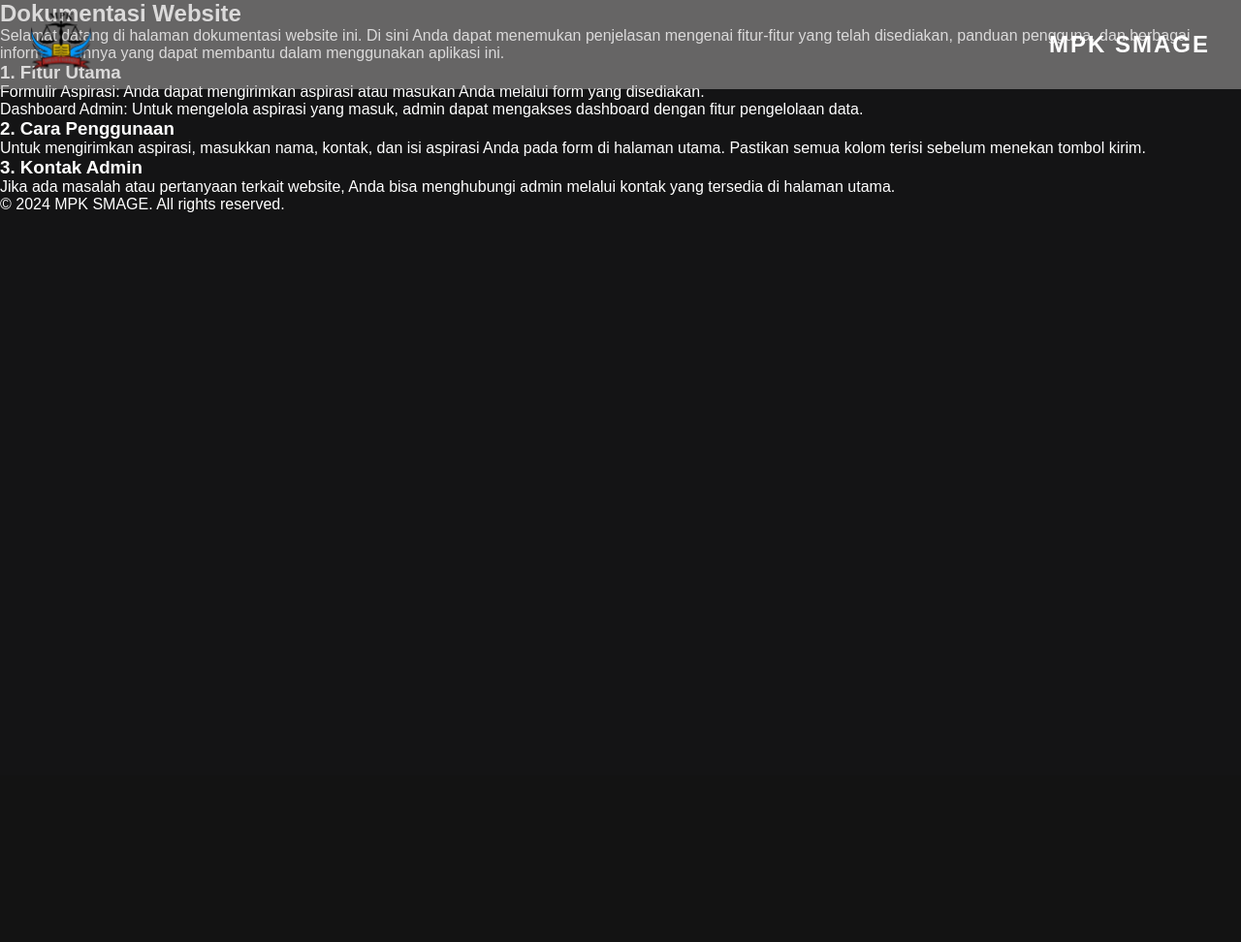
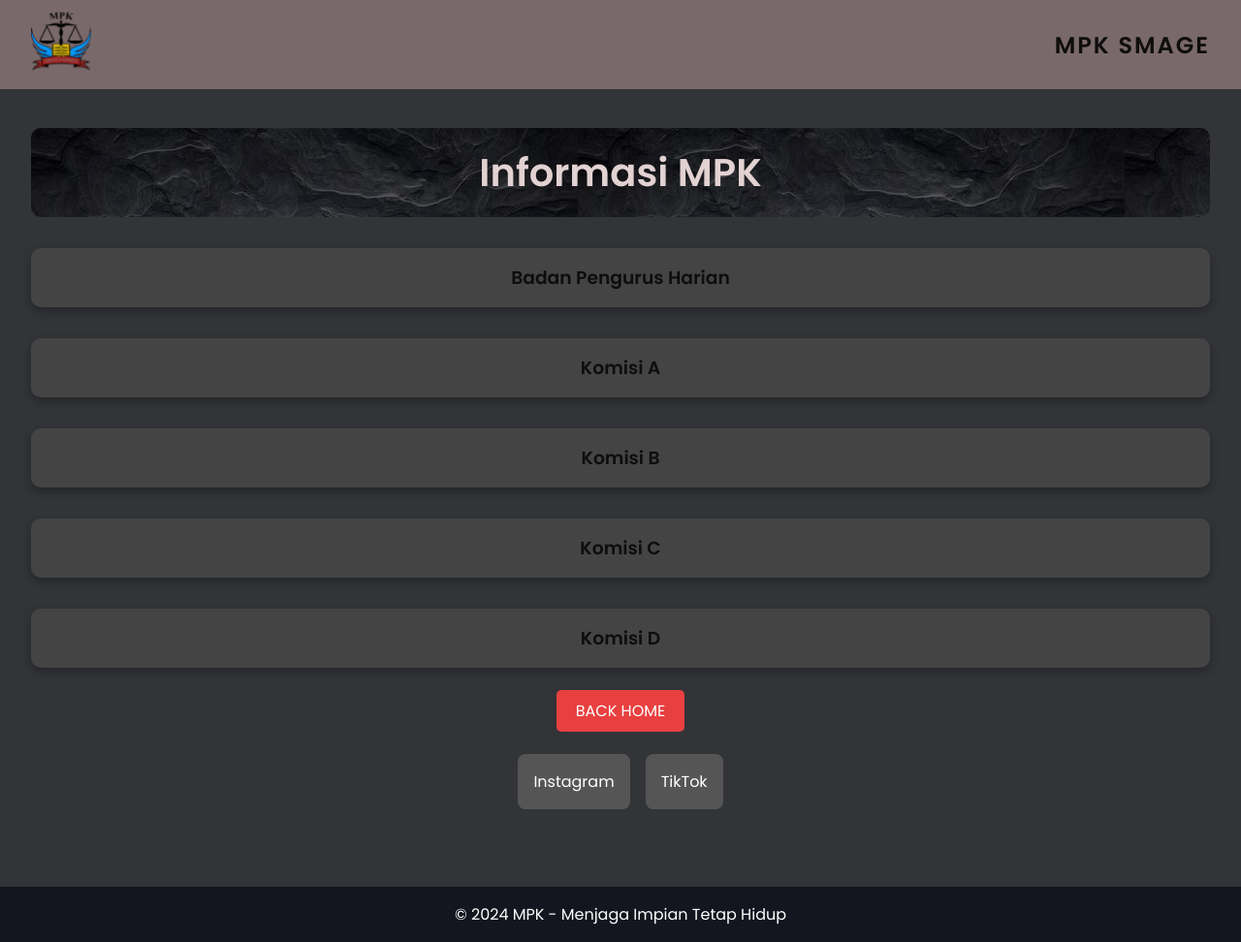
Before and after one commit to garlas/webAspirasi, a PHP site: page /dokumen.html in a window 1280 px wide. Shown: the whole page at 97% size. Before the commit the page ends 219 px from the top, so only its background shows below. Run offline with PHP 8.4, Linux system fonts and the light colour scheme.

Commit message:
pengubahan dan penambahan halaman

```diff
--- a/dokumen.html
+++ b/dokumen.html
@@ -3,8 +3,166 @@
   <head>
     <meta charset="UTF-8" />
     <meta name="viewport" content="width=device-width, initial-scale=1.0" />
-    <title>Dokumentasi</title>
-    <link rel="stylesheet" href="style/as.css" />
+    <title>MPK SMAN 1 GEDEG - Komisi</title>
+    <link
+      href="https://fonts.googleapis.com/css2?family=Poppins:wght@300;400;600&display=swap"
+      rel="stylesheet"
+    />
+    <style>
+      * {
+        margin: 0;
+        padding: 0;
+        box-sizing: border-box;
+      }
+
+      body {
+        font-family: "Poppins", sans-serif;
+        background-color: #323438;
+        color: #0f0d0d;
+        overflow-x: hidden;
+      }
+
+      .navbar {
+        display: flex;
+        justify-content: space-between;
+        align-items: center;
+        padding: 1rem 2rem;
+        position: fixed;
+        width: 100%;
+        top: 0;
+        background: rgba(141, 119, 119, 0.8);
+        z-index: 1000;
+        transition: all 0.6s ease-in-out;
+      }
+
+      .navbar img {
+        height: 60px;
+        animation: float 3s ease-in-out infinite;
+      }
+
+      .navbar h3 {
+        font-size: 1.5rem;
+        font-weight: 600;
+        letter-spacing: 2px;
+      }
+
+      @keyframes float {
+        0% {
+          transform: translateY(0);
+        }
+        50% {
+          transform: translateY(-10px);
+        }
+        100% {
+          transform: translateY(0);
+        }
+      }
+
+      .container {
+        margin-top: 100px;
+        padding: 2rem;
+        text-align: center;
+      }
+
+      h2 {
+        font-size: 2.5rem;
+        margin-bottom: 2rem;
+        background: url("../img/e.jpg");
+        padding: 1rem;
+        border-radius: 10px;
+        color: #e2d2d2;
+        animation: fadeInText 1s ease-in-out;
+      }
+
+      .komisi {
+        margin: 2rem 0;
+        background: #444;
+        padding: 1rem;
+        border-radius: 10px;
+        box-shadow: 0 4px 10px rgba(0, 0, 0, 0.3);
+        cursor: pointer;
+        transition: all 0.3s ease;
+        opacity: 0;
+        transform: translateY(30px);
+        animation: fadeInBox 1s forwards ease-in-out;
+      }
+
+      .komisi p {
+        display: none;
+        margin-top: 1rem;
+        color: #ccc;
+      }
+
+      .komisi.active p {
+        display: block;
+        animation: fadeInText 0.5s ease-in-out;
+      }
+
+      .contact-info {
+        margin-top: 2rem;
+        display: flex;
+        justify-content: center;
+        gap: 1rem;
+      }
+
+      .pq {
+        color: #fff; /* Warna teks */
+        background-color: #e84040; /* Warna latar belakang */
+        padding: 10px 20px; /* Ruang dalam */
+        text-decoration: none; /* Menghapus garis bawah */
+        border-radius: 5px; /* Sudut membulat */
+        transition: background-color 0.3s ease; /* Efek transisi */
+      }
+
+      /* Gaya ketika hover */
+      .pq:hover {
+        background-color: #7e0b0b; /* Warna latar belakang saat hover */
+      }
+
+      .contact-info a {
+        text-decoration: none;
+        color: white;
+        padding: 1rem;
+        border-radius: 8px;
+        background: #555;
+        transition: background 0.3s ease;
+      }
+
+      .contact-info a:hover {
+        background: #ffdd57;
+        color: #000;
+      }
+
+      .footer {
+        background-color: #14161f;
+        color: white;
+        text-align: center;
+        padding: 1rem;
+        margin-top: 3rem;
+      }
+
+      @keyframes fadeInText {
+        from {
+          opacity: 0;
+          transform: translateY(-20px);
+        }
+        to {
+          opacity: 1;
+          transform: translateY(0);
+        }
+      }
+
+      @keyframes fadeInBox {
+        0% {
+          opacity: 0;
+          transform: translateY(30px);
+        }
+        100% {
+          opacity: 1;
+          transform: translateY(0);
+        }
+      }
+    </style>
   </head>
   <body>
     <!-- Navbar -->
@@ -15,49 +173,79 @@
       </div>
     </header>
 
-    <!-- Main Content -->
-    <section id="documentation" class="documentation-section">
-      <div class="container">
-        <h2>Dokumentasi Website</h2>
+    <div class="container">
+      <h2>Informasi MPK</h2>
+
+      <div class="komisi" id="komisiA">
+        <h3>Badan Pengurus Harian</h3>
         <p>
-          Selamat datang di halaman dokumentasi website ini. Di sini Anda dapat
-          menemukan penjelasan mengenai fitur-fitur yang telah disediakan,
-          panduan pengguna, dan berbagai informasi lainnya yang dapat membantu
-          dalam menggunakan aplikasi ini.
-        </p>
-
-        <h3>1. Fitur Utama</h3>
-        <ul>
-          <li>
-            Formulir Aspirasi: Anda dapat mengirimkan aspirasi atau masukan Anda
-            melalui form yang disediakan.
-          </li>
-          <li>
-            Dashboard Admin: Untuk mengelola aspirasi yang masuk, admin dapat
-            mengakses dashboard dengan fitur pengelolaan data.
-          </li>
-        </ul>
-
-        <h3>2. Cara Penggunaan</h3>
-        <p>
-          Untuk mengirimkan aspirasi, masukkan nama, kontak, dan isi aspirasi
-          Anda pada form di halaman utama. Pastikan semua kolom terisi sebelum
-          menekan tombol kirim.
-        </p>
-
-        <h3>3. Kontak Admin</h3>
-        <p>
-          Jika ada masalah atau pertanyaan terkait website, Anda bisa
-          menghubungi admin melalui kontak yang tersedia di halaman utama.
+          Badan Pengurus Harian (BPH) MPK adalah kelompok di dalam organisasi
+          Majelis Perwakilan Kelas (MPK) yang bertanggung jawab atas pengelolaan
+          dan operasional sehari-hari organisasi tersebut. BPH biasanya terdiri
+          dari beberapa posisi penting, seperti ketua, sekretaris, bendahara,
+          dan berbagai bidang lainnya yang diperlukan untuk menjalankan kegiatan
+          MPK.
         </p>
       </div>
-    </section>
 
-    <!-- Footer -->
-    <footer>
-      <div class="footer-content">
-        <p>&copy; 2024 MPK SMAGE. All rights reserved.</p>
+      <div class="komisi" id="komisiA">
+        <h3>Komisi A</h3>
+        <p>
+          Komisi A (Internal) adalah komisi yang bertanggung jawab disetiap
+          keanggotaan MPK baik kegiatan yang bersifat internal serta
+          bertanggungjawab dalam sektor keuangan.
+        </p>
       </div>
-    </footer>
+
+      <div class="komisi" id="komisiB">
+        <h3>Komisi B</h3>
+        <p>
+          Komisi B (Pengontrol) adalah komisi yang bertugas untuk
+          mengontrol,mengawasi,dan mengevaluasi secara langsung maupun tidak
+          pada kepengurusan OSIS.
+        </p>
+      </div>
+
+      <div class="komisi" id="komisiC">
+        <h3>Komisi C</h3>
+        <p>
+          Komisi C (Legislator) adalah komisi yang bertugas merancang forum
+          resmi MPK (rapat,sidang,dll) serta membuat tata peraturan secara
+          berkala baik di internal MPK sendiri maupun OSIS.
+        </p>
+      </div>
+
+      <div class="komisi" id="komisiD">
+        <h3>Komisi D</h3>
+        <p>
+          Komisi D (Aspirasi) adalah komisi yang bertugas untuk menjadi wadah
+          aspirasi siswa guna disampaikan kepada pihak sekolah maupun OSIS
+          terkait sarana prasana maupun event.
+        </p>
+      </div>
+      <a class="pq" href="index.html">BACK HOME</a>
+      <div class="contact-info">
+        <a href="https://instagram.com/yourpage">Instagram</a>
+        <a href="https://tiktok.com/@yourpage">TikTok</a>
+      </div>
+    </div>
+
+    <div class="footer">
+      <p>© 2024 MPK - Menjaga Impian Tetap Hidup</p>
+    </div>
+
+    <script>
+      // Animasi muncul komisi
+      document.querySelectorAll(".komisi").forEach((komisi, index) => {
+        komisi.style.animationDelay = `${index * 0.3}s`;
+      });
+
+      // Toggle deskripsi komisi
+      document.querySelectorAll(".komisi").forEach((komisi) => {
+        komisi.addEventListener("click", () => {
+          komisi.classList.toggle("active");
+        });
+      });
+    </script>
   </body>
 </html>
--- a/index.html
+++ b/index.html
@@ -244,7 +244,8 @@
     <!-- Menu Aspirasi -->
     <div class="aspirasi-menu">
       <a href="aspirasi.html">Form Aspirasi</a>
-      <a href="#form-aspirasi">Informasi Lebih</a>
+      <a href="#form-aspirasi">Tentang MPK</a>
+      <a href="dokumen.html">Pengurus Mpk</a>
     </div>
 
     <!-- Section Content -->
--- a/style/as.css
+++ b/style/as.css
@@ -34,6 +34,7 @@ body {
   font-size: 1.5rem;
   font-weight: 600;
   letter-spacing: 2px;
+  color: #000;
 }
 
 @keyframes float {
```
